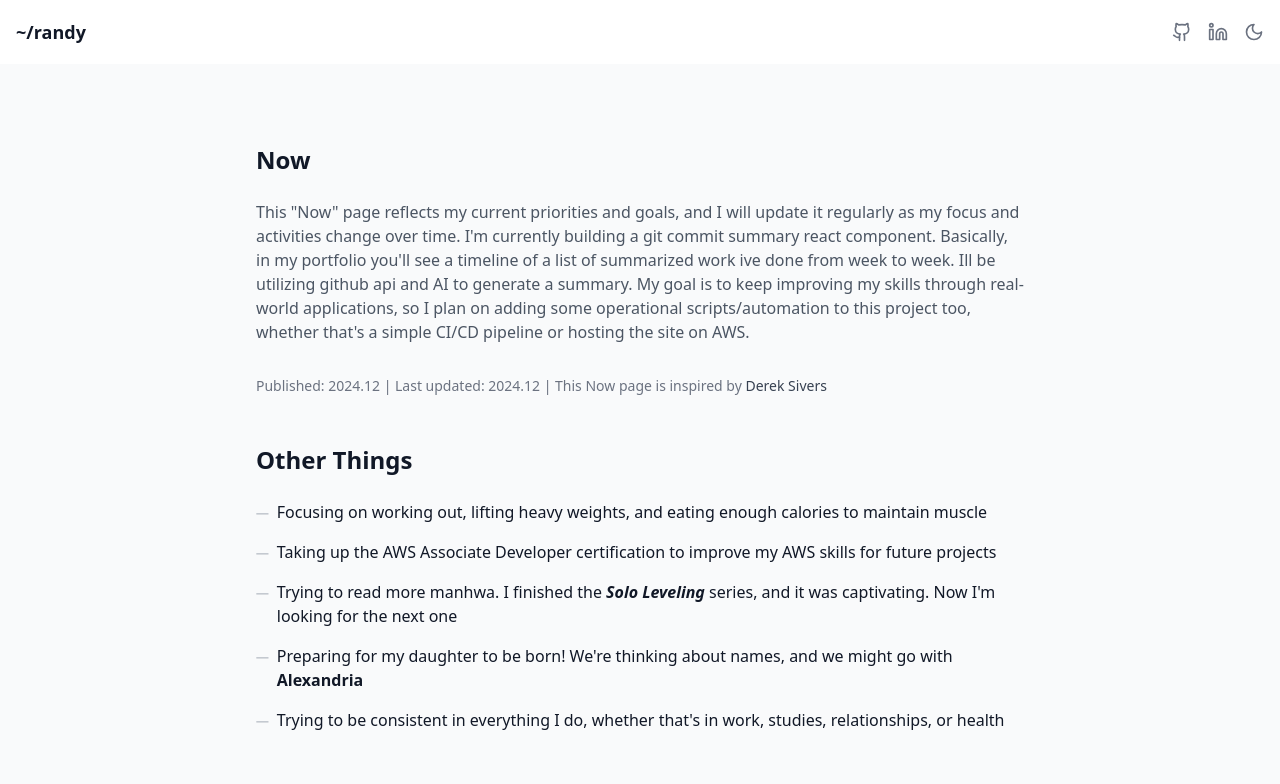
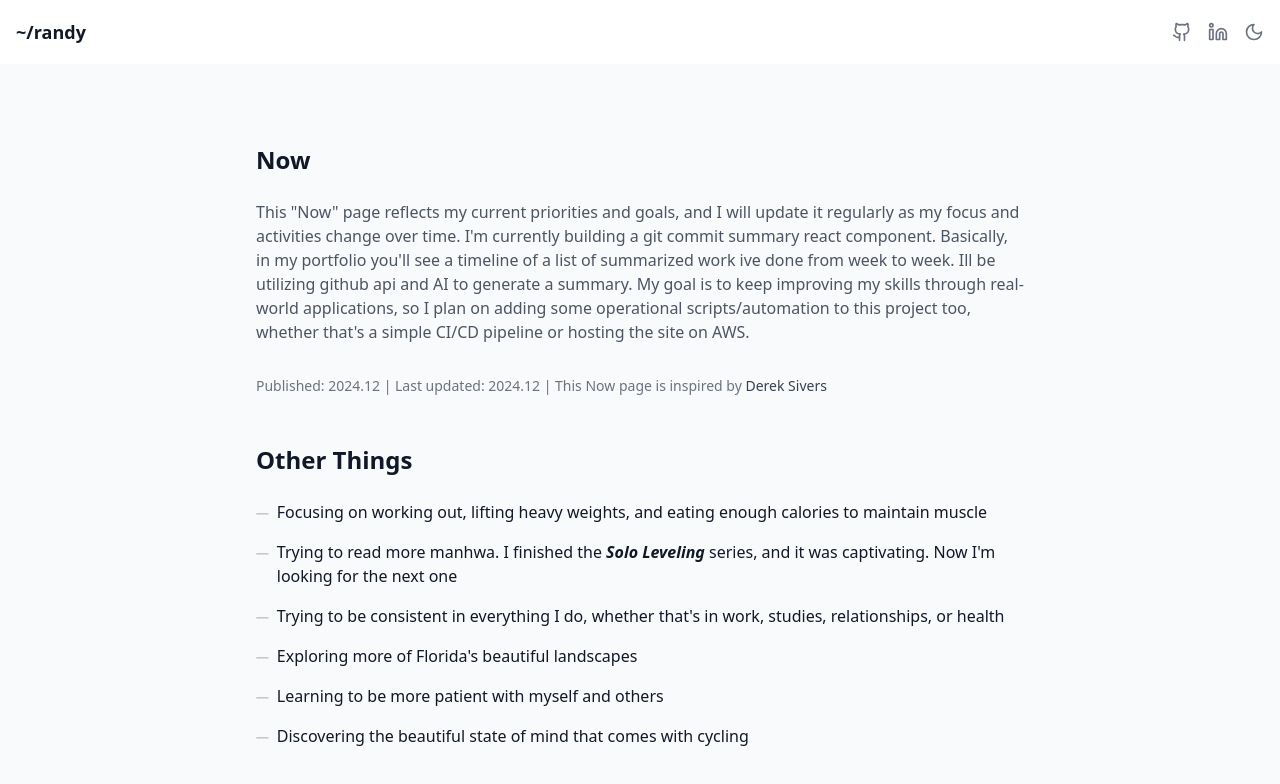
Before and after one commit to Rvndyr/rvndyr.github.io, a React (Vite) app: page /now in a window 1280 px wide. Shown: the top 784 px of the page. Built offline with nearby package versions, Linux system fonts and the light colour scheme.

Commit message:
updated now page

```diff
--- a/src/pages/Now.tsx
+++ b/src/pages/Now.tsx
@@ -74,11 +74,6 @@ export function Now() {
 
             <li className="flex items-start space-x-2">
               <span className="text-gray-400">⏤</span>
-              <span>Taking up the AWS Associate Developer certification to improve my AWS skills for future projects</span>
-            </li>
-
-            <li className="flex items-start space-x-2">
-              <span className="text-gray-400">⏤</span>
               <span>
                 Trying to read more manhwa. I finished the{" "}
                 <a
@@ -99,12 +94,22 @@ export function Now() {
 
             <li className="flex items-start space-x-2">
               <span className="text-gray-400">⏤</span>
-              <span>Preparing for my daughter to be born! We're thinking about names, and we might go with <strong>Alexandria</strong></span>
+              <span>Trying to be consistent in everything I do, whether that's in work, studies, relationships, or health</span>
             </li>
 
             <li className="flex items-start space-x-2">
               <span className="text-gray-400">⏤</span>
-              <span>Trying to be consistent in everything I do, whether that's in work, studies, relationships, or health</span>
+              <span>Exploring more of Florida's beautiful landscapes</span>
+            </li>
+
+            <li className="flex items-start space-x-2">
+              <span className="text-gray-400">⏤</span>
+              <span>Learning to be more patient with myself and others</span>
+            </li>
+
+            <li className="flex items-start space-x-2">
+              <span className="text-gray-400">⏤</span>
+              <span>Discovering the beautiful state of mind that comes with cycling</span>
             </li>
           </motion.ul>
         </motion.div>
```
